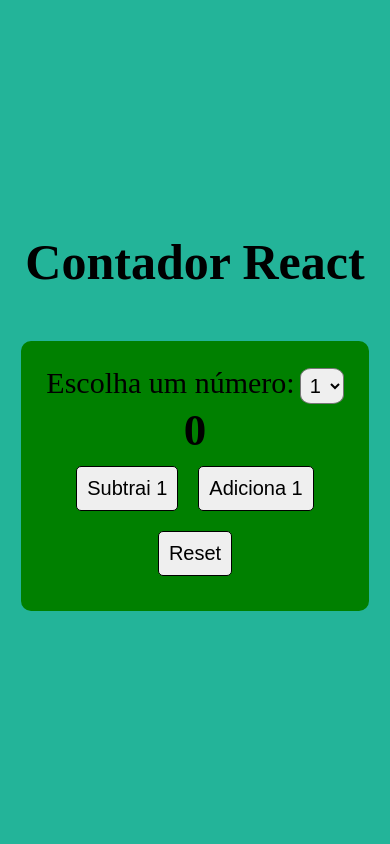
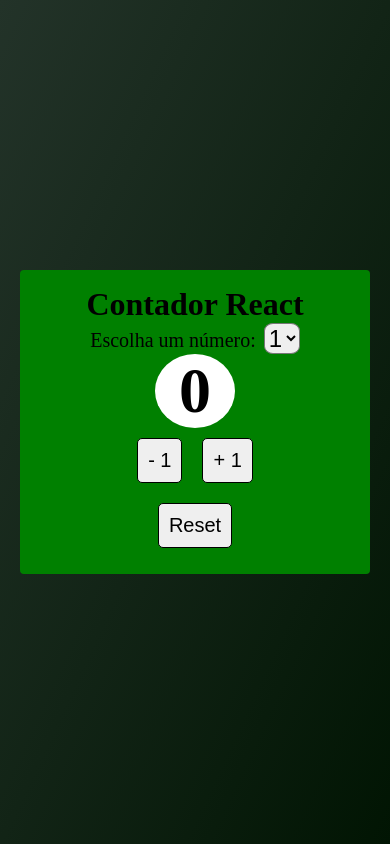
Before and after one commit to JullianOliveira/contador-react-teste, a React (Create React App) app: page / in a window 390 px wide. Built offline with nearby package versions, Linux system fonts and the light colour scheme.

Commit message:
adicionando responsividade

```diff
--- a/src/App.css
+++ b/src/App.css
@@ -1,28 +1,55 @@
 * {
     margin: 0;
     padding: 0;
+    box-sizing: border-box;
+}
+
+html{
+    font-size: 62.5%;
 }
 
 .App {
-    background-color: #23b499;
+    background-image: linear-gradient(to bottom right, #233329, #011503);
     height: 100vh;
     display: flex;
     justify-content: center;
     align-items: center;
-    flex-direction: column;
-}
-
-.App h1 {
-    margin-bottom: 50px;
-    font-size: 50px;
+    padding: 2.5rem;
 }
 
 .counter {
     background-color: green;
-    padding: 25px;
-    border-radius: 10px;
+    padding: 2rem;
+    border-radius: .5rem;
+    width: 45rem;
     text-align: center;
-    font-size: 30px;
+}
+
+.counter h2{
+    font-size: 4rem;
+}
+
+.counter h1{
+    font-size: 8rem;
+    background-color: white;
+    width: 10rem;
+    margin: 0 auto;
+    border-radius: 50%;
+}
+
+.select{
+    font-size: 2.5rem;
+}
+
+.select--list{
+    font-size: 3rem;
+    margin-left: 1rem;
+
+    border-radius: 25%;
+}
+
+.select--list:hover {
+    cursor: pointer;
 }
 
 .button {
@@ -33,18 +60,113 @@
     border: 1px solid black;
 }
 
-.button:hover {
+.button:hover{
     scale: 1.2;
     cursor: pointer;
 }
 
-.select--list {
-    margin-left: 5px;
-    padding: 5px;
-    font-size: 20px;
-    border-radius: 25%;
+/* media queries */
+
+@media (max-width:991px){
+    html{
+        font-size: 55%;
+    }
 }
 
-.select--list {
-    cursor: pointer;
+@media (max-width:768px){
+    html{
+        font-size: 55%;
+    }
 }
+
+@media (max-width:450px){
+    html{
+        font-size: 50%;
+    }
+}
+
+/*
+
+ vcvc importar google fonts
+
+:root{
+    --main-color: #ff0;
+    --light-white: rgba(255,255,255,.5);
+    --light-black: rgba(0,0,0,.3);
+    --light-bg: rgba(255,255,255,.1);
+    --white: #fff;
+    --black: #000;
+    --gray: #333;
+}
+
+*{
+    font-family: ;
+    margin: 0; padding: 0;
+    box-sizing: border-box;
+    outline: none;
+    text-decoration: none;
+    text-transform: capitalize;
+}
+
+
+
+
+
+section{
+    margin: 0 auto;
+    max-width: 1200px;
+    padding: 2rem;
+    border: 1px solid yellow;
+}
+
+
+
+.home .flex{
+    height: 100vh;
+    display: flex;
+    justify-content: center;
+    align-items: center;
+}
+
+.home .flex form{
+    background-color: var(--light-bg);
+    border-radius: .5rem;
+    padding: 2rem;
+    width: 50rem;
+    color: white;
+    text-align: center;
+}
+
+.home .flex form h2{
+    font-size: 2.5rem;
+}
+
+.home .flex form h1{
+    font-size: 5rem;
+}
+
+
+
+/* media queries
+
+@media (max-width:991px){
+    html{
+        font-size: 55%;
+    }
+}
+
+@media (max-width:768px){
+    html{
+        font-size: 55%;
+    }
+}
+
+@media (max-width:450px){
+    html{
+        font-size: 50%;
+    }
+}
+
+
+
+*/
--- a/src/App.js
+++ b/src/App.js
@@ -4,7 +4,6 @@
 function App() {
   return (
     <div className="App">
-      <h1>Contador React</h1>
       <Counter />
     </div>
   );
--- a/src/components/Counter.js
+++ b/src/components/Counter.js
@@ -22,10 +22,11 @@
 
   return (
     <div className="counter">
+        <h2>Contador React</h2>
         <Select number={number} setNumber={setNumber} />
-        <h2>{count}</h2>
-        <Button value={`Subtrai ${number}`} operation={sub} />
-        <Button value={`Adiciona ${number}`} operation={add} />
+        <h1>{count}</h1>
+        <Button value={`- ${number}`} operation={sub} />
+        <Button value={`+ ${number}`} operation={add} />
         <div>
           <Button value="Reset" operation={reset} />
         </div>
```
